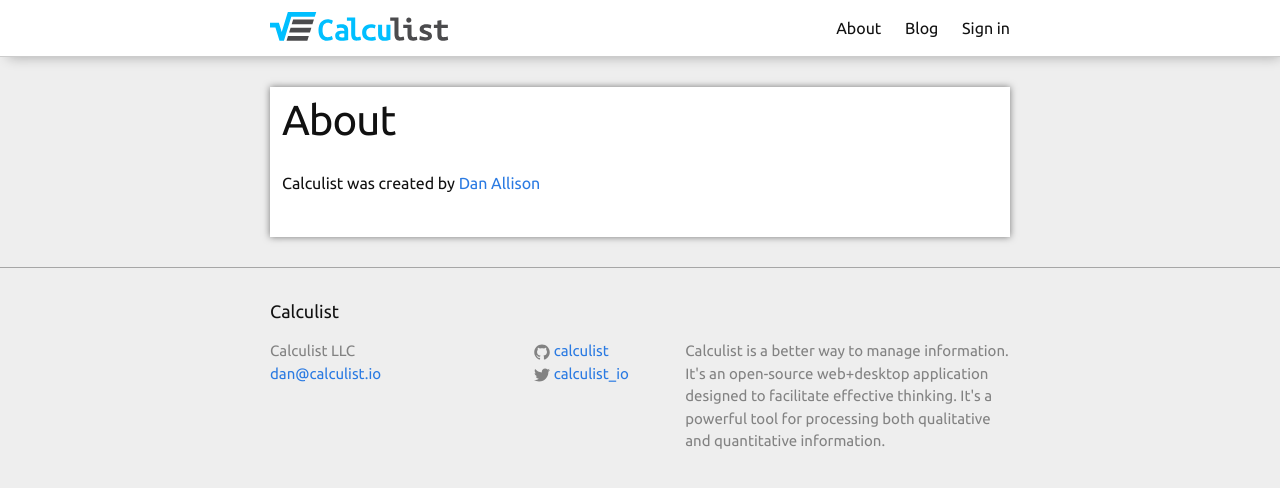
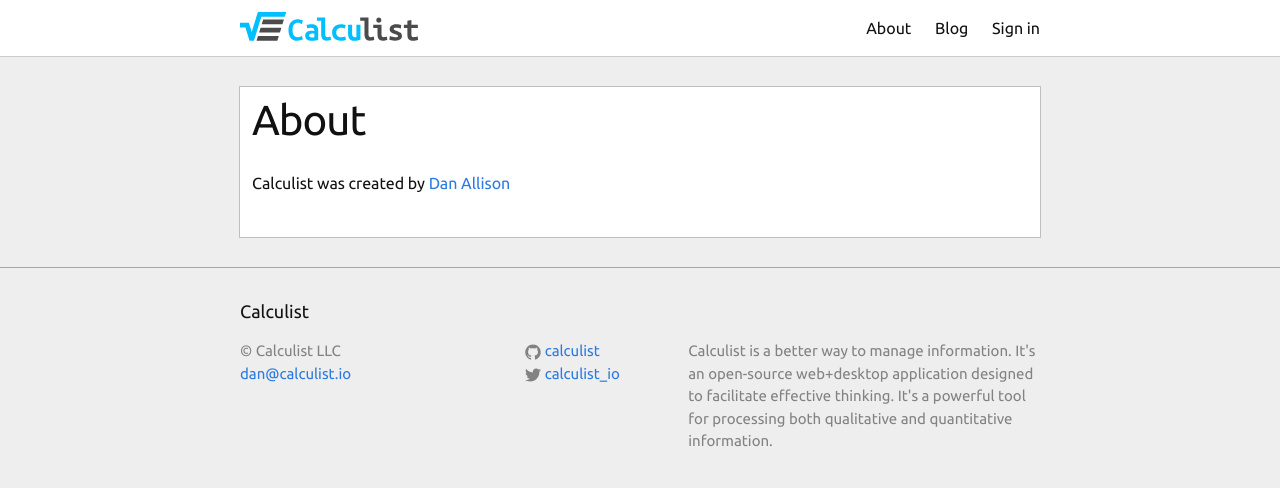
Before and after one commit to calculist/calculist.github.io, a Jekyll site: the page built from about.md, in a window 1280 px wide. Shown: the top 488 px of the page. Built offline with Jekyll 4.4.1, drawn with Linux system fonts in a browser that asks for light colours.

Commit message:
Style changes

```diff
--- a/_includes/footer.html
+++ b/_includes/footer.html
@@ -9,7 +9,7 @@
         <ul class="contact-list">
           <li>
             {% if site.author %}
-              {{ site.author | escape }}
+              © {{ site.author | escape }}
             {% else %}
               {{ site.title | escape }}
             {% endif %}
--- a/_sass/minima.scss
+++ b/_sass/minima.scss
@@ -17,10 +17,10 @@
 $grey-color-dark:  darken($grey-color, 25%) !default;
 
 // Width of the content area
-$content-width:    800px !default;
+$content-width:    860px !default;
 
 $on-palm:          600px !default;
-$on-laptop:        800px !default;
+$on-laptop:        860px !default;
 
 // Use media queries like this:
 // @include media-query($on-palm) {
--- a/_sass/minima/_layout.scss
+++ b/_sass/minima/_layout.scss
@@ -3,7 +3,7 @@
  */
 .site-header {
     border-bottom: 1px solid rgba(0,0,0,0.2);
-    box-shadow: 4px 4px 12px -4px rgba(0,0,0,0.3);
+    // box-shadow: 4px 4px 12px -4px rgba(0,0,0,0.3);
     min-height: 56px;
     background-color: #fff;
 
--- a/css/main.scss
+++ b/css/main.scss
@@ -24,10 +24,10 @@
 $grey-color-dark:  darken($grey-color, 25%);
 
 // Width of the content area
-$content-width:    800px;
+$content-width:    860px;
 
 $on-palm:          600px;
-$on-laptop:        800px;
+$on-laptop:        860px;
 
 // Minima also includes a mixin for defining media queries.
 // Use media queries like this:
@@ -43,9 +43,10 @@
 
 .home, .post {
   background-color: #fff;
-  box-shadow: 0 0 7px 0 rgba(0,0,0,0.5);
+  // box-shadow: 0 0 7px 0 rgba(0,0,0,0.5);
   padding: 12px;
   overflow: hidden;
+  outline: 1px solid rgba(0, 0, 0, 0.2);
   .central {
     text-align: center;
   }
```
